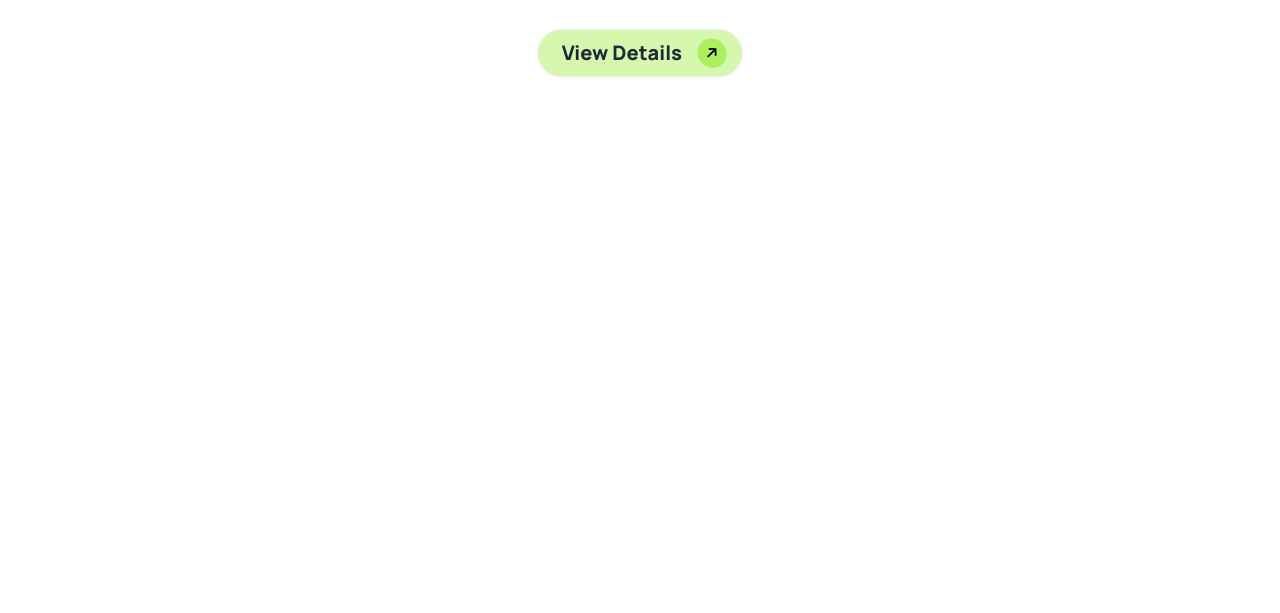
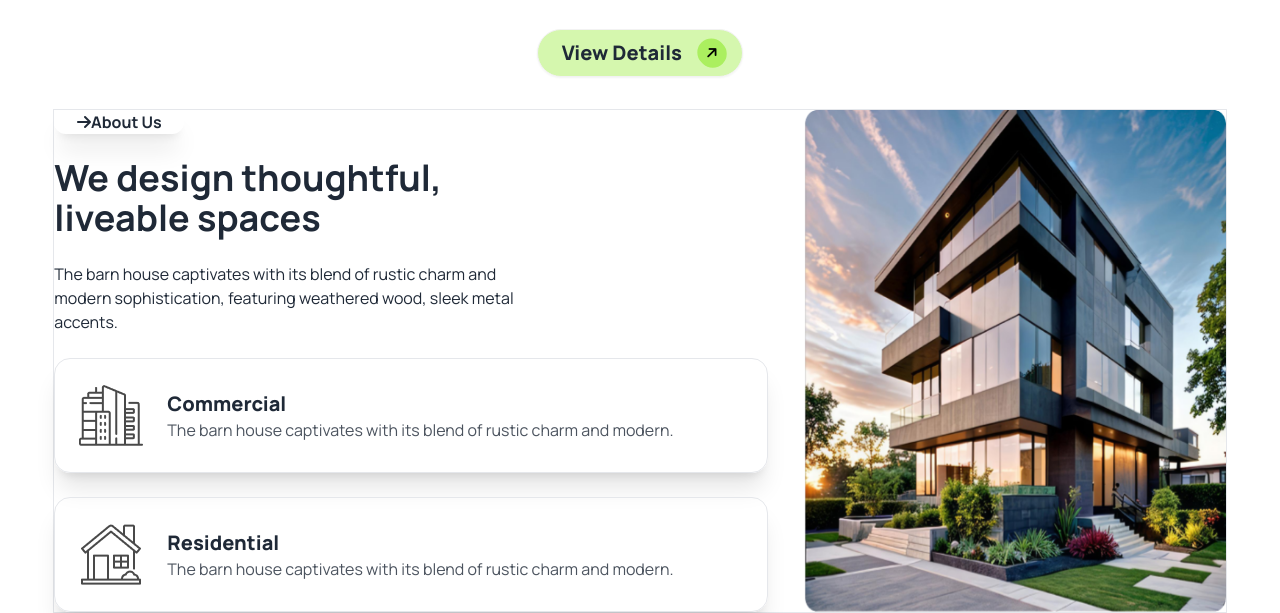
Before and after one commit to sayed725/B10-Assignment-03, a plain HTML site: page index.html in a window 1280 px wide. Shown: the part 794-1407 px from the top of the page. Before the commit the page ends 903 px from the top, so only its background shows below. Drawn offline with nearby package versions, Linux system fonts and the light colour scheme.

Commit message:
added design section

```diff
--- a/index.html
+++ b/index.html
@@ -39,7 +39,7 @@
         </a>
       </div>
       <div class="navbar-center hidden lg:flex lg:mr-[80px]">
-        <ul class="menu menu-horizontal px-1 text-base opacity-80">
+        <ul class="menu menu-horizontal px-1 text-black text-base opacity-80">
           <li class="font-extrabold"><a>Home</a></li>
           <li> <a>Services</a></li>
           <li><a>Portfolio</a></li>
@@ -74,6 +74,35 @@
     </div>
   </header>
   <main>
+    <!-- design section  -->
+    <section class="w-11/12 bg-[rgb(30, 30, 30)] mx-auto sm:flex sm:flex-col lg:flex-row gap-9 justify-around items-stretch border">
+      <div class="grid justify-center">
+        <p class="shadow-xl rounded-2xl w-[130px] lg:flex lg:justify-center lg:items-center text-center font-bold mb-6 mx-auto lg:mx-0">
+          <i class="fa-solid fa-arrow-right"></i>
+          <span>About Us</span>
+        </p>
+        <h3 class="text-2xl sm:text-4xl font-bold lg:w-2/3 mx-auto text-center lg:text-start mb-6 lg:mx-0">We design thoughtful, liveable spaces</h3>
+        <p class="mx-auto text-center lg:w-2/3 lg:text-start lg:mx-0 mb-6">The barn house captivates with its blend of rustic charm and
+          modern sophistication, featuring weathered wood, sleek metal accents.</p>
+          <div class="flex p-6 shadow-xl rounded-2xl items-center mb-6 gap-6 border">
+            <img src="./assets/commercial.png" alt="">
+            <div>
+              <h5 class="text-xl font-extrabold">Commercial</h5>
+              <p class="opacity-80">The barn house captivates with its blend of rustic charm and modern.</p>
+            </div>
+          </div>
+          <div class="flex p-6 shadow-xl rounded-2xl items-center mb-6 gap-6 sm:mb-0 border">
+            <img src="./assets/residential.png" alt="">
+            <div>
+              <h5 class="text-xl font-extrabold">Residential</h5>
+              <p class="opacity-80">The barn house captivates with its blend of rustic charm and modern.</p>
+            </div>
+          </div>
+      </div>
+      <div>
+        <img class="mx-auto lg:mx-0 lg:w-full lg:h-full" src="./assets/Rectangle.png" alt="">
+      </div>
+    </section>
 
 
 
```
